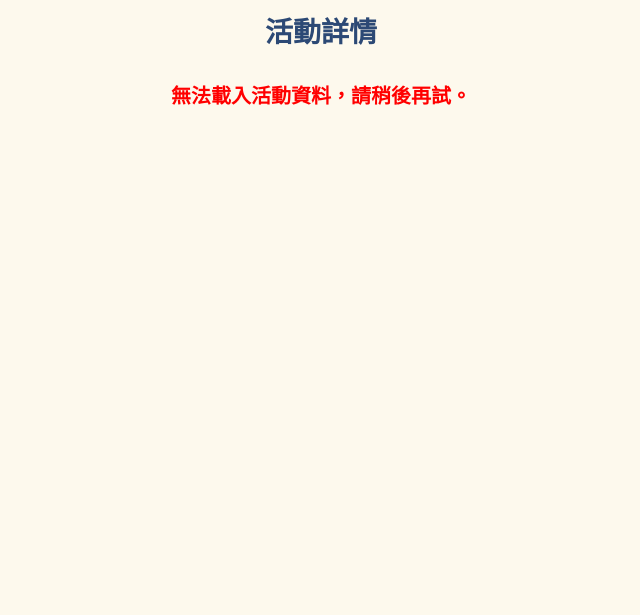
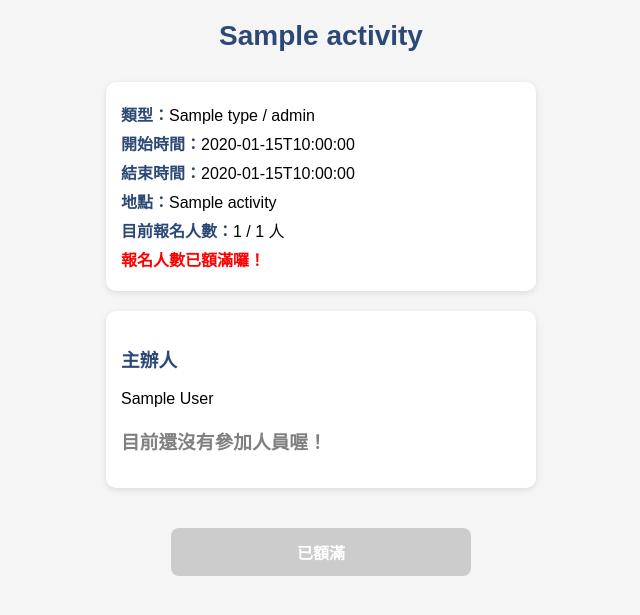
Before and after one commit to jialing1230/Sport-project, a Flask app: page /view_activity in a window 1280 px wide. Shown: the top 615 px of the page, without its empty margins (319-959 px from the left). Run offline with Flask 3, Linux system fonts and the light colour scheme; tables that the repository leaves empty hold one stand-in row (values such as "Sample post"); data that the repository does not hold is empty.

Commit message:
fix: 修改活動詳細頁面的外觀

```diff
--- a/app/templates/view.activity.html
+++ b/app/templates/view.activity.html
@@ -8,7 +8,7 @@
     body {
       font-family: Arial, sans-serif;
       margin: 0;
-      background-color: #fdf9ed;
+      background-color: #f5f5f5;
       color: #2c4975;
     }
 
@@ -20,7 +20,7 @@
 
     h1 {
       text-align: center;
-      margin-top: 10px;
+      margin-top: 20px;
       margin-bottom: 10px;
       font-size: 28px;
       color: #2c4975;
@@ -38,21 +38,27 @@
       background: #fff;
       padding: 15px;
       border-radius: 10px;
-      margin-bottom: 20px;
+      margin: 0 auto 20px;
       box-shadow: 0 2px 6px rgba(0,0,0,0.1);
+      max-width: 400px;
     }
 
-    .map {
-      width: 100%;
-      height: 200px;
-      border: none;
-      border-radius: 10px;
-      margin-top: 10px;
+    .info-box p {
+    margin: 5px 0;
+    }
+
+    .info-box p strong {
+    color: #2c4975;
+    font-weight: bold;
+    }
+
+    .info-box p span {
+    color: #000;
     }
 
     .btn {
       display: block;
-      width: 100%;
+      width: 200px;
       padding: 12px;
       margin-top: 20px;
       background-color: #81D3E1;
@@ -66,6 +72,15 @@
       cursor: pointer;
       transition: background-color 0.3s ease;
     }
+
+    .button-group {
+      display: flex;
+      justify-content: center;
+      gap: 20px;
+      margin-top: 20px;
+      flex-wrap: wrap;
+    }
+
     .btn:hover { background-color: #2c4975; }
 
     .disabled {
@@ -82,7 +97,7 @@
   </style>
 </head>
 <body>
-  <h1>活動詳情</h1>
+  <h1 id="activity-title">載入中...</h1>
   <div class="container">
     <section id="activity-info" class="info-box">
       <p style="text-align:center; color: gray;">載入中...</p>
@@ -93,30 +108,35 @@
     <section id="participants" class="info-box">
       <p style="text-align:center; color: gray;">載入中...</p>
     </section>
-    <button class="btn">我要參加！</button>
+    <div class="button-group" id="button-group">
+      <button class="btn" id="view-others-btn">我想看看其他活動！</button>
+      <button class="btn" id="join-btn">我要參加！</button>
+    </div>
   </div>
 
   <script>
-    // 假設你從網址獲得活動 ID，如 /detail.html?id=123
-    const urlParams = new URLSearchParams(window.location.search);
-    const activityId = urlParams.get('id');
+    const activityId = 1; // 固定抓取 activity_id = 2 的資料
 
-    fetch(`/api/activities/${activityId}`)
-      .then(response => response.json())
+    fetch(`/api/activities/details?activity_id=${activityId}`)
+      .then(response => {
+        if (!response.ok) {
+          throw new Error(`HTTP error! status: ${response.status}`);
+        }
+        return response.json();
+      })
       .then(data => {
+        if (data.error) {
+          throw new Error(data.error);
+        }
+        const isFull = data.current_participants >= data.max_participants;
+        document.getElementById('activity-title').innerText = data.title;
         document.getElementById('activity-info').innerHTML = `
-          <h2>${data.title}</h2>
-          <p><strong>時間：</strong>${data.date} ${data.time}</p>
-          <p><strong>地點：</strong>${data.location}</p>
-          <p><strong>類型：</strong>${data.type}</p>
-          `;
-
-        const isFull = data.current_participants >= data.max_participants;
-        document.getElementById('participants').innerHTML = `
-          <h3>人數限制</h3>
-          <p><strong>目前已報名：</strong>${data.current_participants} 人</p>
-          <p><strong>上限：</strong>${data.max_participants} 人</p>
-          ${isFull ? `<p style="color: red; font-weight: bold;">報名人數已額滿囉！</p>` : ''}
+          <p><strong>類型：</strong><span>${data.sport_name} / ${data.level}</span></p>
+          <p><strong>開始時間：</strong><span>${data.start_time}</span></p>
+          <p><strong>結束時間：</strong><span>${data.end_time}</span></p>
+          <p><strong>地點：</strong><span>${data.location_name}</span></p>
+          <p><strong>目前報名人數：</strong><span>${data.current_participants} / ${data.max_participants} 人</span></p>
+          ${isFull ? `<p style='color: red; font-weight: bold;'>報名人數已額滿囉！</p>` : ''}
         `;
 
         if (data.description && data.description.trim() !== "") {
@@ -128,14 +148,18 @@
           document.getElementById('description').style.display = "none";
         }
 
+        const joinBtn = document.getElementById('join-btn');
+        const viewOthersBtn = document.getElementById('view-others-btn');
+        const buttonGroup = document.getElementById('button-group');
 
-        const joinBtn = document.querySelector('.btn');
         if (isFull) {
           joinBtn.disabled = true;
           joinBtn.classList.add('disabled');
           joinBtn.innerText = '已額滿';
+          joinBtn.style.width = '300px';
+          viewOthersBtn.style.display = 'none';
+          buttonGroup.style.justifyContent = 'center';
         }
-
       })
       .catch(error => {
         console.error('載入活動資料失敗', error);
@@ -145,6 +169,41 @@
           </div>
         `;
       });
+
+    // 額外呼叫參與者 API
+    fetch(`/api/activities/participants?activity_id=${activityId}`)
+      .then(res => {
+        if (!res.ok) {
+          throw new Error(`HTTP error! status: ${res.status}`);
+        }
+        return res.json();
+      })
+      .then(data => {
+        const organizer = data.organizer;
+        const joined = data.joined_participants;
+
+        let html = `
+          <h3>主辦人</h3>
+          <p style="margin: 6px 0; color: #000;">${organizer.name}</p>
+        `;
+
+        if (joined.length > 0) {
+          html += `
+            <h3>已參加</h3>
+            ${joined.map(p => `<p style="margin: 6px 0; color: #000;">${p.name}</p>`).join('')}
+          `;
+        } else {
+          html += `<h3 style="color: gray;">目前還沒有參加人員喔！</h3>`;
+        }
+
+        document.getElementById('participants').innerHTML = html;
+      })
+      .catch(err => {
+        console.error("載入參加者失敗", err);
+        document.getElementById('participants').innerHTML = `
+          <p style="color: red; font-weight: bold;">無法載入參加者資訊</p>
+        `;
+      });
   </script>
 </body>
 </html>
```
Lines whose indentation alone changed are shown as unchanged.
